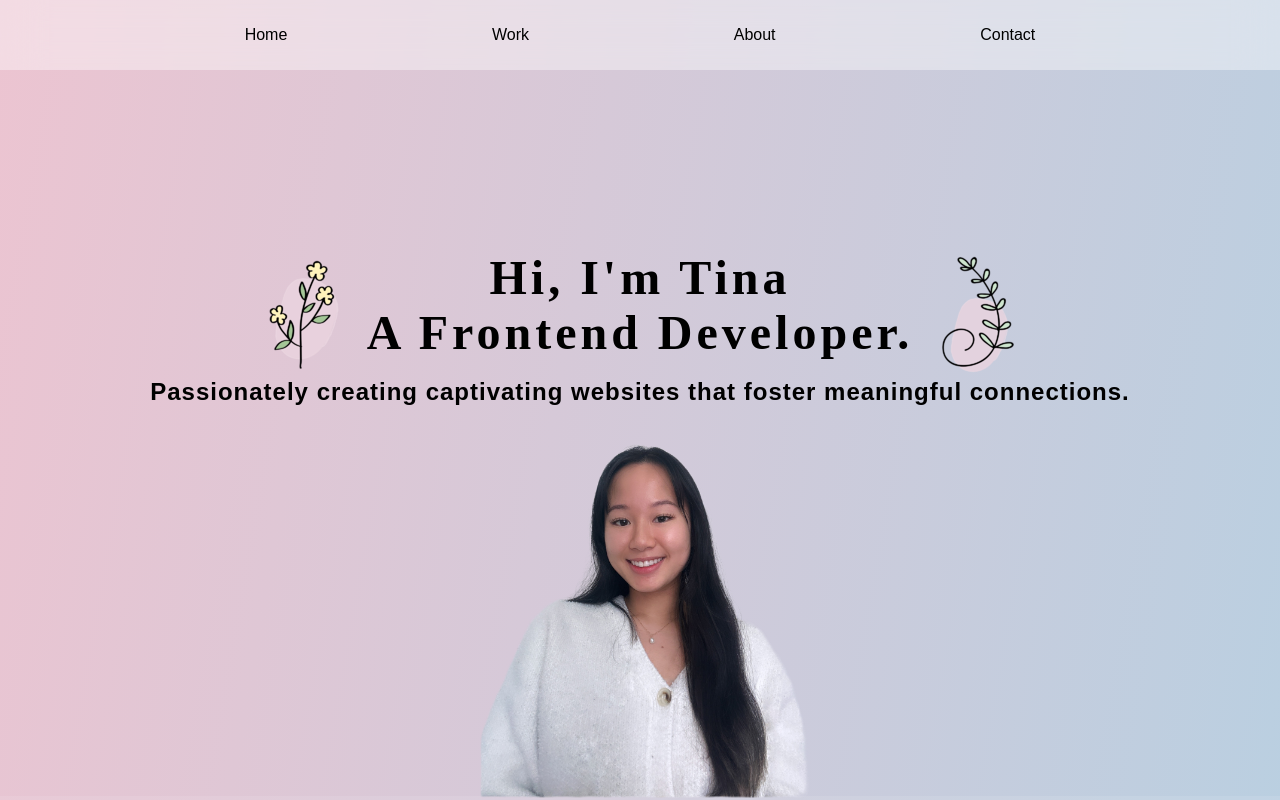
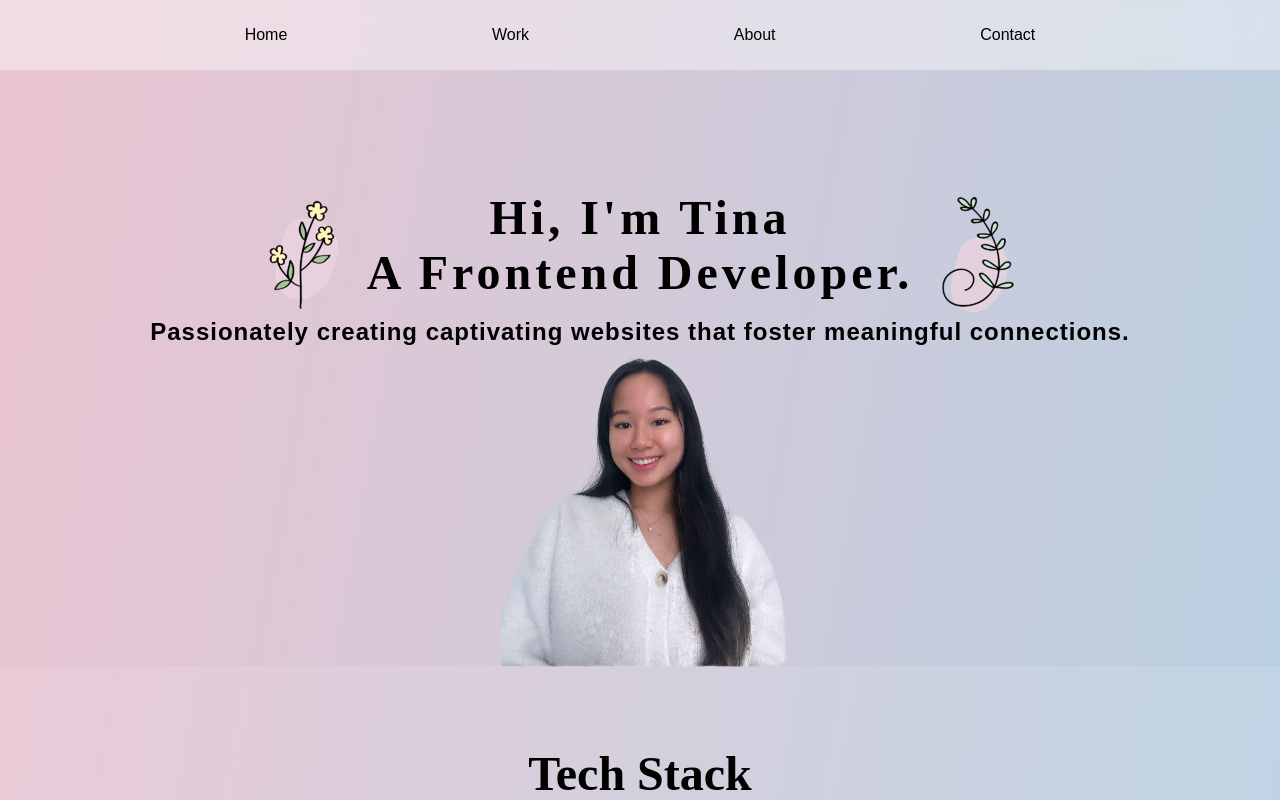
Before and after one commit to twentyfive21/portfolio-react, a React (Vite) app: page / in a window 1280 px wide. Shown: the top 800 px of the page. Built offline with nearby package versions, Linux system fonts and the light colour scheme; a web font is replaced by a local one.

Commit message:
final stylying for intro

```diff
--- a/src/components/Intro/Intro.css
+++ b/src/components/Intro/Intro.css
@@ -13,7 +13,7 @@ h3 {
     flex-direction: column;
     align-items: center;
     height: auto;
-    padding: 180px 10px 0px 10px;
+    padding: 120px 10px 0px 10px;
     text-align: center;
 }
 .top-section {
@@ -21,8 +21,8 @@ h3 {
 }
 .intro-pic {
     margin-top: -180px;
-    height: 685px;
-    margin-bottom: -115px;
+    height: 600px;
+    margin-bottom: -100px;
 }
 
 @media (max-width: 550px) {
```
